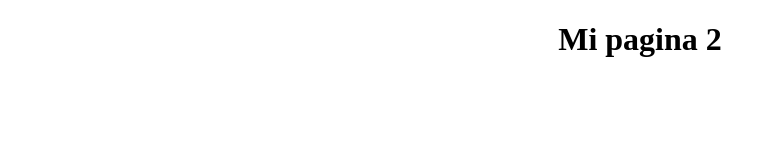
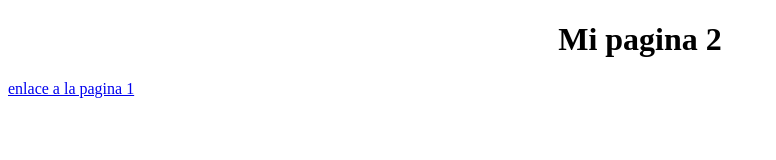
Before and after one commit to Edherher/Practica1, a plain HTML site: page pag2.html in a window 1280 px wide. Shown: the whole page, without its empty margins (0-776 px from the left). Drawn offline with Linux system fonts and the light colour scheme.

Commit message:
enlace de pagina 1 a pagina 2

```diff
--- a/pag2.html
+++ b/pag2.html
@@ -7,6 +7,7 @@
 <body>
 
 <center><h1>Mi pagina 2</h1></center>
+<a href="index.html">enlace a la pagina 1</a>
 
 
 </body>
```
